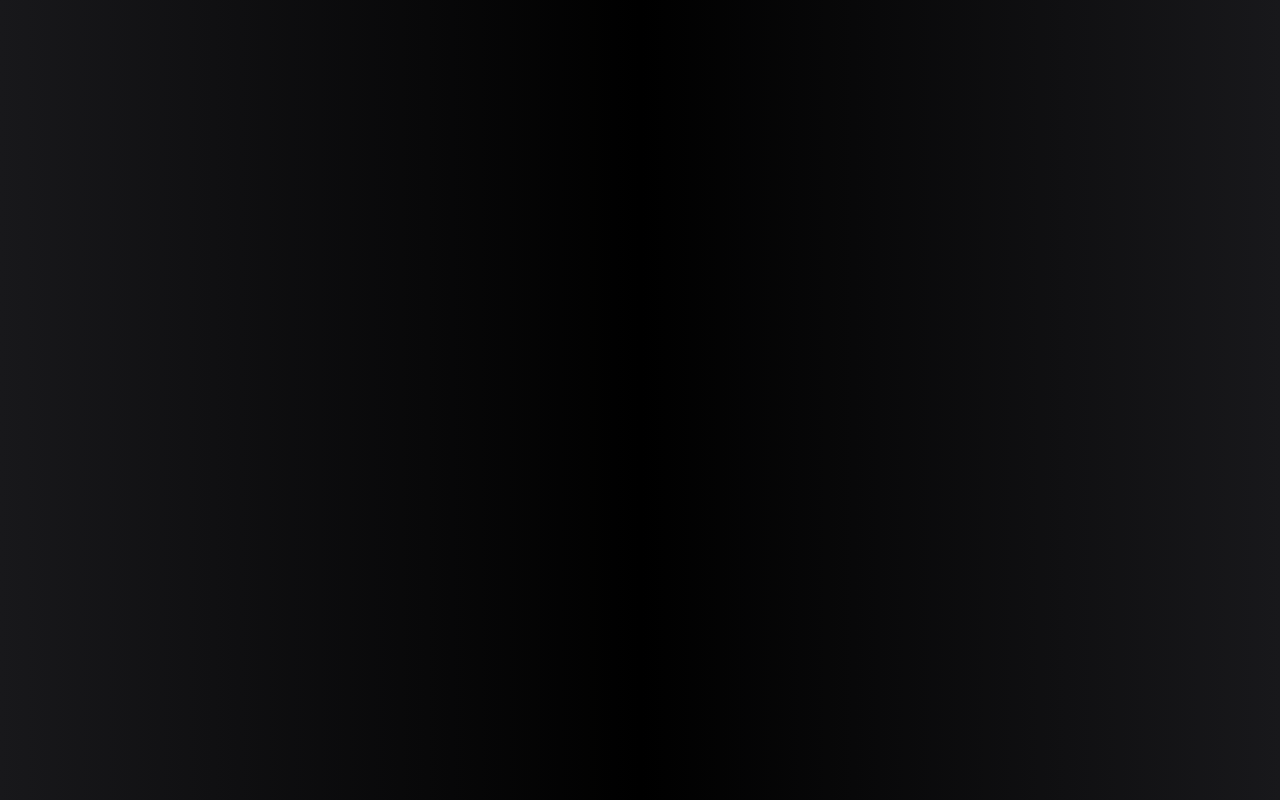
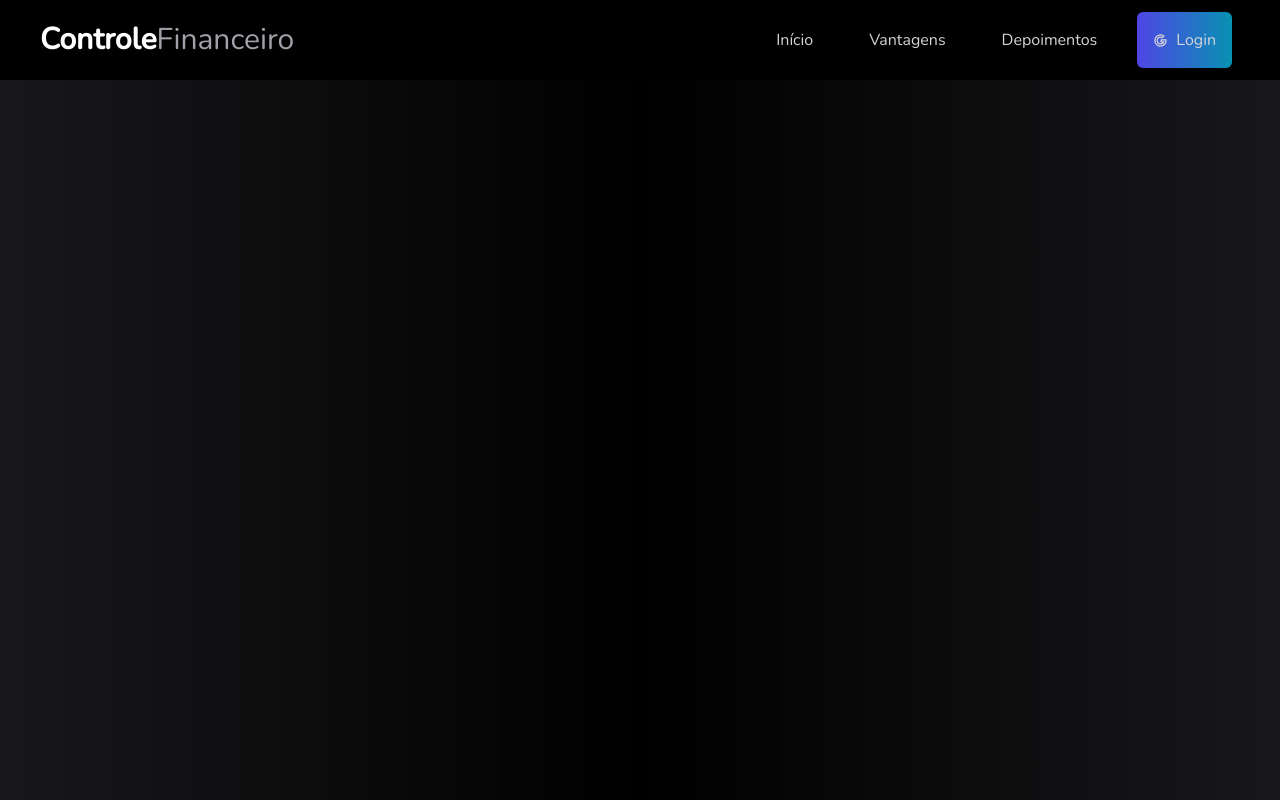
Before and after one commit to aristofaneslira/controle-financeiro, a Next.js app: page / in a window 1280 px wide. Built offline with nearby package versions, Linux system fonts and the light colour scheme.

Commit message:
add header

```diff
--- /dev/null
+++ b/src/components/landing/cabecalho/Menu.tsx
@@ -0,0 +1,28 @@
+import { IconBrandGoogle } from "@tabler/icons-react";
+import MenuItem from "./MenuItem";
+
+export default function Menu() {
+    function loginGoogle() {
+        console.log("login google")
+    }
+
+    return (
+        <div className="flex gap-2">
+            <MenuItem url="#inicio" className="hidden sm:flex">
+                Início
+            </MenuItem>
+            <MenuItem url="#vantagens" className="hidden sm:flex">
+                Vantagens
+            </MenuItem>
+            <MenuItem url="#depoimentos" className="hidden sm:flex">
+                Depoimentos
+            </MenuItem>
+            <MenuItem onClick={loginGoogle} className="bg-gradient-to-r from-indigo-600 to-cyan-600">
+            <div className="flex items-center gap-2">
+                <IconBrandGoogle size={15} />
+                <span>Login</span>
+            </div>
+            </MenuItem>
+        </div>
+    )
+}
--- /dev/null
+++ b/src/components/landing/cabecalho/MenuItem.tsx
@@ -0,0 +1,27 @@
+import { link } from "fs";
+import Link from "next/link";
+
+interface MenuItemProps {
+    children: any
+    url?: string
+    onClick?: () => void
+    className?: string
+}
+
+export default function MenuItem(props: MenuItemProps) {
+    function renderizarBotao(){
+        return (
+            <div className={`
+                flex justify-center items-center cursor-pointer
+                text-zinc-300 m-2 p-4 rounded-md h9
+                ${props.className ?? ''}
+            `} onClick={props.onClick}>
+                {props.children}
+            </div>
+        )
+    }
+
+    return props.url ? (
+        <Link href={props.url ?? ''}>{renderizarBotao()}</Link>
+    ) : renderizarBotao()
+}
--- a/src/components/landing/cabecalho/index.tsx
+++ b/src/components/landing/cabecalho/index.tsx
@@ -1,7 +1,14 @@
+import Logo from "../comum/Logo";
+import Area from "../comum/Area";
+import Menu from "./Menu";
+
 export default function Cabecalho() {
     return (
-        <div>
-
-        </div>
+        <Area className="bg-black fixed z-50">
+            <div className="flex items-center justify-between h-20">
+                <Logo />
+                <Menu />
+            </div>
+        </Area>
     )
 }
--- /dev/null
+++ b/src/components/landing/comum/Area.tsx
@@ -0,0 +1,21 @@
+interface AreaProps {
+    children: any
+    className?: string
+    id?: string
+}
+
+export default function Area(props: AreaProps) {
+    return (
+        <div id={props.id ?? ''} className={`
+            flex justify-center w-full
+            ${props.className ?? ''}
+        `}>
+            <div className={`
+                px-7 xl:px-0
+                w-full xl:w-[1200px]
+            `}>
+                {props.children}
+            </div>
+        </div>
+    )
+}
--- /dev/null
+++ b/src/components/landing/comum/Logo.tsx
@@ -0,0 +1,8 @@
+export default function Logo() {
+    return (
+        <div className="text-3xl">
+            <span className="font-black">Controle</span>
+            <span className="text-zinc-400 font-thin">Financeiro</span>
+        </div>
+    )
+}
--- a/src/components/landing/comum/index.tsx
+++ /dev/null
@@ -1,7 +0,0 @@
-export default function Comum() {
-    return (
-        <div>
-
-        </div>
-    )
-}
--- a/src/components/landing/depoimentos/index.tsx
+++ b/src/components/landing/depoimentos/index.tsx
@@ -1,7 +1,9 @@
+import Area from "../comum/Area";
+
 export default function Depoimentos() {
     return (
-        <div>
+        <Area>
 
-        </div>
+        </Area>
     )
 }
--- a/src/components/landing/destaque/index.tsx
+++ b/src/components/landing/destaque/index.tsx
@@ -1,7 +1,9 @@
+import Area from "../comum/Area";
+
 export default function Destaque() {
     return (
-        <div>
+        <Area>
 
-        </div>
+        </Area>
     )
 }
--- a/src/components/landing/index.tsx
+++ b/src/components/landing/index.tsx
@@ -1,4 +1,4 @@
-import Pagina from "../template/pagina";
+import Pagina from "../template/Pagina";
 import Cabecalho from "./cabecalho";
 import Depoimentos from "./depoimentos";
 import Destaque from "./destaque";
--- a/src/components/landing/rodape/index.tsx
+++ b/src/components/landing/rodape/index.tsx
@@ -1,7 +1,10 @@
+import Area from "../comum/Area";
+import Logo from "../comum/Logo";
+
 export default function Rodape() {
     return (
-        <div>
+        <Area>
 
-        </div>
+        </Area>
     )
 }
--- a/src/components/landing/vantagens/index.tsx
+++ b/src/components/landing/vantagens/index.tsx
@@ -1,7 +1,9 @@
+import Area from "../comum/Area";
+
 export default function Vantagens() {
     return (
-        <div>
+        <Area>
 
-        </div>
+        </Area>
     )
 }
```
